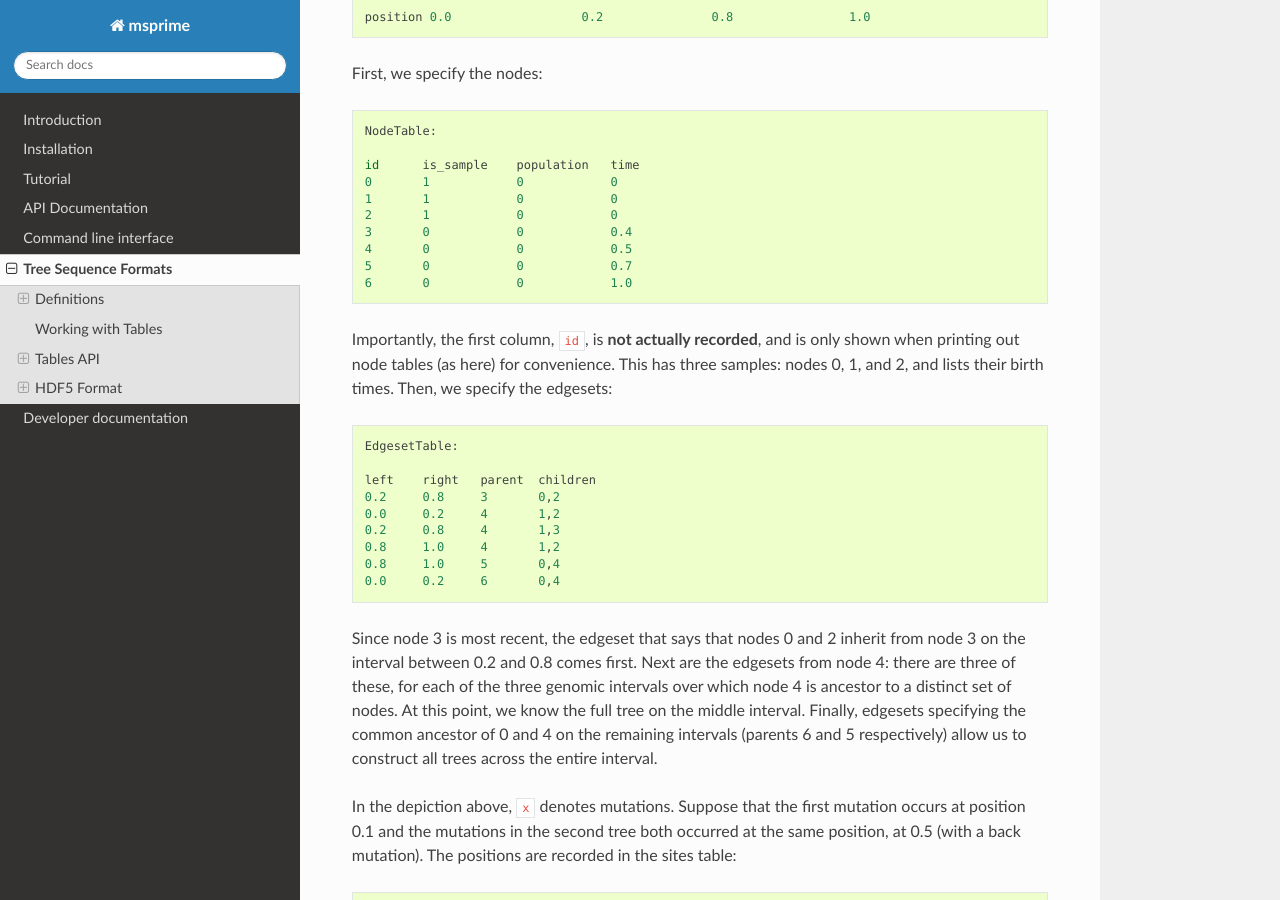
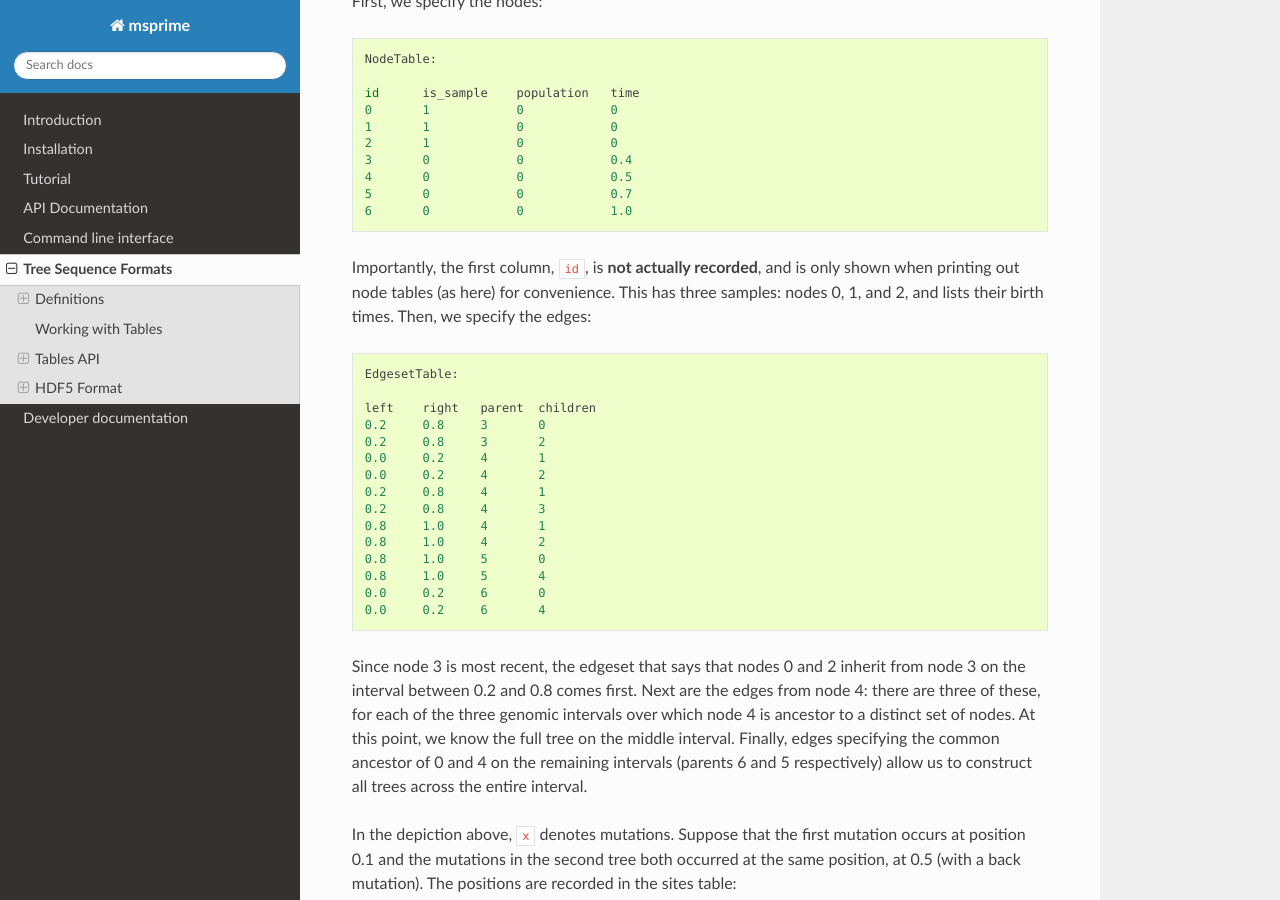
Before and after one commit to tskit-dev/msprime, a Sphinx documentation site: the page built from docs/file-format.rst, in a window 1280 px wide and 900 px high, scrolled down 4051 px. Built offline with Sphinx 7.4.7 and the Read the Docs theme 2.0.0, drawn with Linux system fonts in a browser that asks for light colours; the version number could not be read and is left out; some of the changed text lies outside the part shown.

Commit message:
Updating EdgeTable and NodeTable docs

```diff
--- a/docs/file-format.rst
+++ b/docs/file-format.rst
@@ -63,18 +63,18 @@ samples
     genome.  These are a special kind of node, having ``flags`` set to 1 (as a
     binary mask).
 
-edgeset
+edge
     Tree sequences are constructed by specifying over which segments of genome
     which nodes inherit from which other nodes.  This information is stored by
     recording::
 
-        (left, right, parent, children)
+        (left, right, parent, child)
 
-    where each node in the list ``children`` inherits from the node ``parent``
+    where each node in ``child`` inherits from the node ``parent``
     on the half-open interval of chromosome ``[left, right)``.
 
 
-Here are the formal requirements for a set of nodes and edgesets to make sense,
+Here are the formal requirements for a set of nodes and edges to make sense,
 and to allow ``msprime``'s algorithms to work properly.
 
 To disallow time travel and multiple inheritance:
@@ -86,14 +86,12 @@ and for algorithmic reasons:
 
 3. The leftmost endpoint of each chromosome is 0.0.
 4. Node times must be strictly greater than zero.
-5. The list of offspring in an edgeset must be sorted.
-6. Edgesets must be sorted in nondecreasing time order.
-7. The set of intervals on which each individual is a parent must be disjoint.
-8. Each edgeset must contain at least two children.
+5. Edges must be sorted in nondecreasing time order.
+6. The set of intervals on which each individual is a parent must be disjoint.
 
 A set of tables satisfying requirements 1-4 can be transformed into a completely
-valid set of tables by applying first ``sort_tables()`` (which ensures 5 and 6)
-and then ``simplify_tables()`` (which ensures 7 and 8).
+valid set of tables by applying first ``sort_tables()`` (which ensures 5)
+and then ``simplify_tables()`` (which ensures 6).
 
 Note that since each node time is equal to the (birth) time of the
 corresponding parent, time is measured in clock time (not meioses).
@@ -216,23 +214,29 @@ First, we specify the nodes::
 Importantly, the first column, ``id``, is **not actually recorded**, and is
 only shown when printing out node tables (as here) for convenience. This has
 three samples: nodes 0, 1, and 2, and lists their birth times.  Then, we
-specify the edgesets::
+specify the edges::
 
     EdgesetTable:
 
     left    right   parent  children
-    0.2     0.8     3       0,2
-    0.0     0.2     4       1,2
-    0.2     0.8     4       1,3
-    0.8     1.0     4       1,2
-    0.8     1.0     5       0,4
-    0.0     0.2     6       0,4
+    0.2     0.8     3       0
+    0.2     0.8     3       2
+    0.0     0.2     4       1
+    0.0     0.2     4       2
+    0.2     0.8     4       1
+    0.2     0.8     4       3
+    0.8     1.0     4       1
+    0.8     1.0     4       2
+    0.8     1.0     5       0
+    0.8     1.0     5       4
+    0.0     0.2     6       0
+    0.0     0.2     6       4
 
 Since node 3 is most recent, the edgeset that says that nodes 0 and 2 inherit
 from node 3 on the interval between 0.2 and 0.8 comes first.  Next are the
-edgesets from node 4: there are three of these, for each of the three genomic
+edges from node 4: there are three of these, for each of the three genomic
 intervals over which node 4 is ancestor to a distinct set of nodes.  At this
-point, we know the full tree on the middle interval.  Finally, edgesets
+point, we know the full tree on the middle interval.  Finally, edges
 specifying the common ancestor of 0 and 4 on the remaining intervals (parents 6
 and 5 respectively) allow us to construct all trees across the entire interval.
 
@@ -317,13 +321,13 @@ Tables that are noncontradictory but do not satisfy all algorithmic requirements
 listed above may be converted to a TreeSequence by first sorting, then simplifying
 them (both operate on the tables **in place**):
 
-.. autofunction:: msprime.sort_tables(nodes, edgesets[, migrations, sites, mutations, edge_start])
+.. autofunction:: msprime.sort_tables(nodes, edges[, migrations, sites, mutations, edge_start])
 
 **Note:** the following function is more general than
 ``TreeSequence.simplify()``, since it can be applied to tables not satisfying
 all criteria above (and that hence could not be loaded into a TreeSequence).
 
-.. autofunction:: msprime.simplify_tables(samples, nodes, edgesets[, migrations, sites, mutations])
+.. autofunction:: msprime.simplify_tables(samples, nodes, edges[, migrations, sites, mutations])
 
 
 NodeTable
```
Also changed, not shown: 1 other file.
